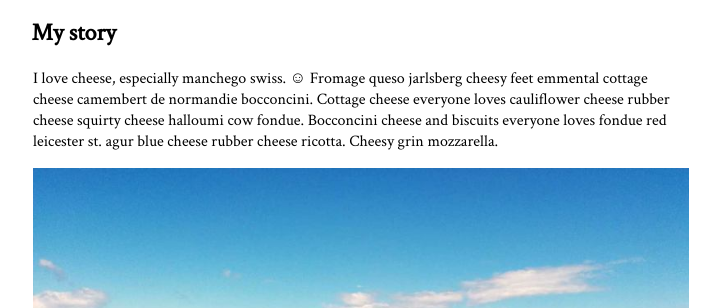
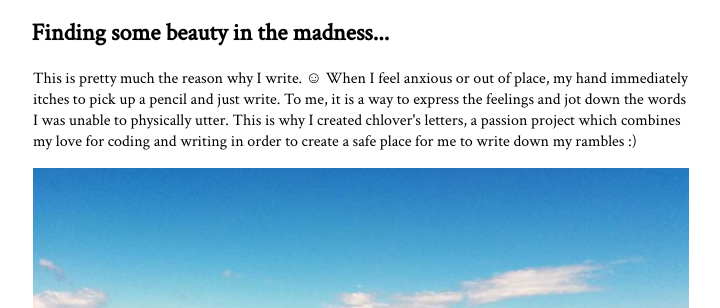
Before and after one commit to chloeposthumacoelho/chloversletters, a website: page index.html in a window 1280 px wide. Shown: the part 424-732 px from the top of the page, without its empty margins (279-999 px from the left). Drawn offline with Linux system fonts and the light colour scheme; a web font is replaced by a local one.

Commit message:
Update index.html

```diff
--- a/index.html
+++ b/index.html
@@ -34,9 +34,9 @@
     </picture>
     <figcaption> it's me :o </figcaption>
     </figure>
-    <h2>My story</h2>
+    <h2>Finding some beauty in the madness...</h2>
 
-    <p>I love cheese, especially manchego swiss. &#9786; Fromage queso jarlsberg cheesy feet emmental cottage cheese camembert de normandie bocconcini. Cottage cheese everyone loves cauliflower cheese rubber cheese squirty cheese halloumi cow fondue. Bocconcini cheese and biscuits everyone loves fondue red leicester st. agur blue cheese rubber cheese ricotta. Cheesy grin mozzarella.</p>
+    <p>This is pretty much the reason why I write. &#9786; When I feel anxious or out of place, my hand immediately itches to pick up a pencil and just write. To me, it is a way to express the feelings and jot down the words I was unable to physically utter. This is why I created chlover's letters, a passion project which combines my love for coding and writing in order to create a safe place for me to write down my rambles :) </p>
     <figure>
     <picture>
     <source media="(max-width: 360px)" srcset="images_src/horses-small.jpg">
```
